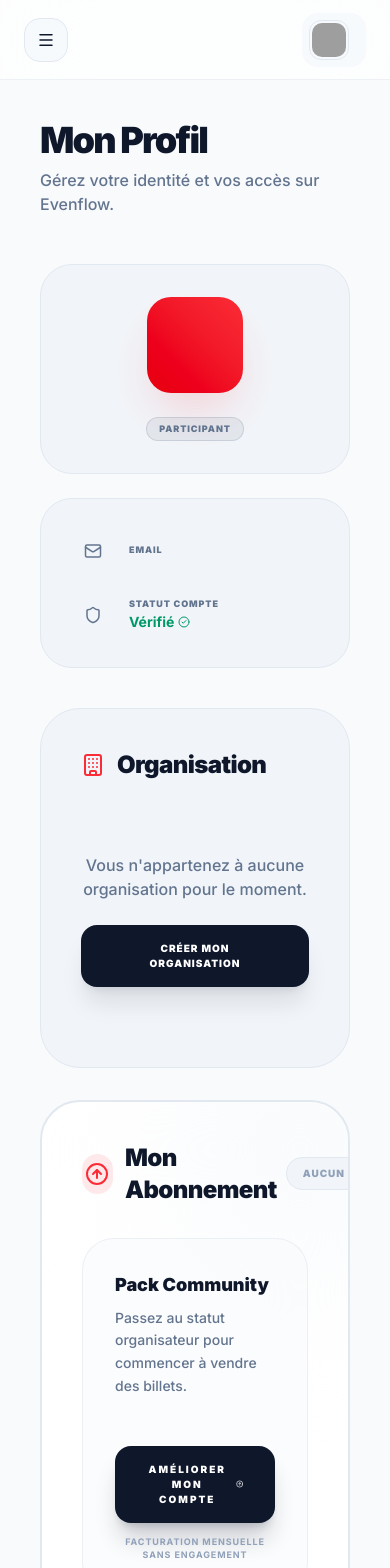
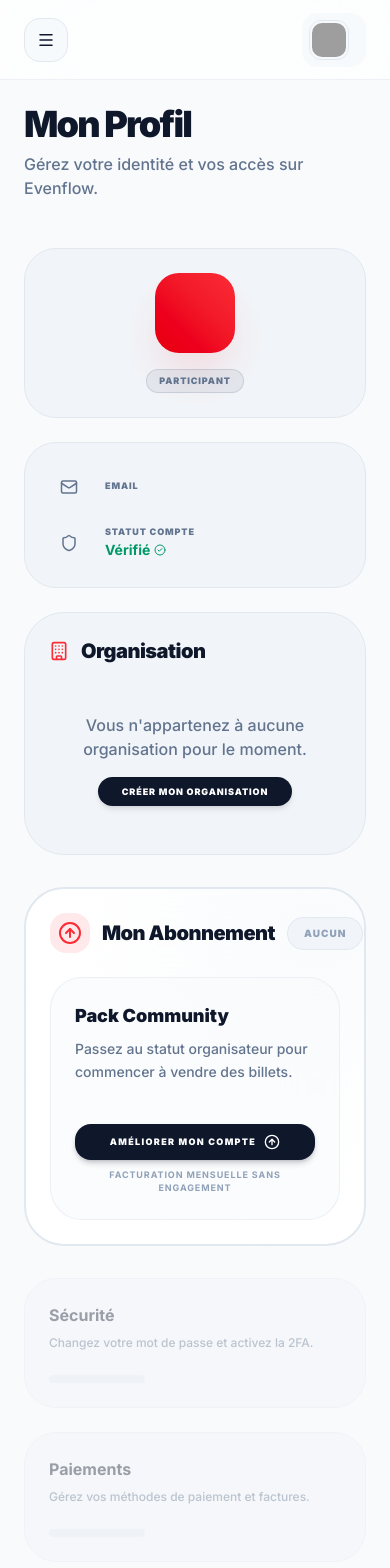
Before and after one commit to 7Bhil/VibeEvent-front, a React (Vite) app: page /profile in a window 390 px wide. Shown: the top 1568 px of the page. Built offline with nearby package versions, Linux system fonts and the light colour scheme; grey boxes are pictures that could not be loaded.

Commit message:
Modification version mobile de Profil

```diff
--- a/src/pages/Profile.jsx
+++ b/src/pages/Profile.jsx
@@ -45,24 +45,24 @@
 
 
     return (
-        <div className="p-10 max-w-5xl mx-auto">
+        <div className="p-6 sm:p-8 lg:p-10 max-w-5xl mx-auto">
             <div className="mb-12">
                 <h1 className="text-4xl font-black tracking-tighter mb-2">Mon Profil</h1>
                 <p className="text-slate-500 font-medium">Gérez votre identité et vos accès sur Evenflow.</p>
             </div>
 
-            <div className="grid grid-cols-1 lg:grid-cols-3 gap-10">
+            <div className="grid grid-cols-1 lg:grid-cols-3 gap-6 lg:gap-10">
                 {/* Left - Identity Card */}
                 <div className="lg:col-span-1 space-y-6">
-                    <div className="bg-slate-100 border border-slate-200 rounded-[32px] p-8 text-center relative overflow-hidden group">
-                        <div className="absolute inset-0 bg-gradient-to-b from-red-500/10 to-transparent opacity-0 group-hover:opacity-100 transition-opacity duration-500"></div>
+                    <div className="bg-slate-100 border border-slate-200 rounded-4xl p-6 sm:p-8 text-center relative overflow-hidden group">
+                        <div className="absolute inset-0 bg-linear-to-b from-red-500/10 to-transparent opacity-0 group-hover:opacity-100 transition-opacity duration-500"></div>
 
-                        <div className="w-24 h-24 rounded-3xl bg-gradient-to-tr from-red-600 to-red-500 mx-auto mb-6 flex items-center justify-center text-3xl font-black shadow-2xl shadow-red-500/20 relative z-10">
+                        <div className="w-20 h-20 sm:w-24 sm:h-24 rounded-3xl bg-linear-to-tr from-red-600 to-red-500 mx-auto mb-4 sm:mb-6 flex items-center justify-center text-2xl sm:text-3xl font-black shadow-2xl shadow-red-500/20 relative z-10">
                             {user.name?.charAt(0)}
                         </div>
 
-                        <h3 className="text-xl font-bold tracking-tight mb-1 relative z-10">{user.name}</h3>
-                        <p className="text-slate-500 text-xs font-bold uppercase tracking-widest mb-6 relative z-10">{user.role}</p>
+                        <h3 className="text-lg sm:text-xl font-bold tracking-tight mb-1 relative z-10">{user.name}</h3>
+                        <p className="text-slate-500 text-[9px] sm:text-xs font-bold uppercase tracking-widest mb-4 sm:mb-6 relative z-10">{user.role}</p>
 
                         <div className="flex justify-center gap-2 relative z-10">
                             <span className={cn(
@@ -76,7 +76,7 @@
                         </div>
                     </div>
 
-                    <div className="bg-slate-100 border border-slate-200 rounded-[32px] p-8 space-y-6">
+                    <div className="bg-slate-100 border border-slate-200 rounded-4xl p-6 space-y-4">
                         <div className="flex items-center gap-4">
                             <div className="w-10 h-10 rounded-xl bg-slate-100 flex items-center justify-center text-slate-500">
                                 <Mail size={18} />
@@ -103,10 +103,10 @@
                 {/* Right - Content Area */}
                 <div className="lg:col-span-2 space-y-8">
                     {/* Organization Section */}
-                    <section className="bg-slate-100 border border-slate-200 rounded-[40px] p-10">
-                        <div className="flex items-center gap-3 mb-8">
-                            <Building className="text-red-500" size={24} />
-                            <h2 className="text-2xl font-black tracking-tight">Organisation</h2>
+                    <section className="bg-slate-100 border border-slate-200 rounded-[40px] p-6 sm:p-8">
+                        <div className="flex items-center gap-3 mb-6">
+                            <Building className="text-red-500" size={20} />
+                            <h2 className="text-xl sm:text-2xl font-black tracking-tight">Organisation</h2>
                         </div>
 
                         {user.organization ? (
@@ -118,19 +118,19 @@
                                 <button className="text-[10px] font-black text-red-500 uppercase tracking-widest hover:underline">Quitter</button>
                             </div>
                         ) : (
-                            <div className="text-center py-10">
-                                <p className="text-slate-500 mb-6 font-medium">Vous n'appartenez à aucune organisation pour le moment.</p>
+                                <div className="text-center py-6">
+                                <p className="text-slate-500 mb-4 font-medium">Vous n'appartenez à aucune organisation pour le moment.</p>
                                 {user.role === 'attendee' ? (
-                                    <div className="bg-red-50 border border-red-100 rounded-3xl p-8">
-                                        <AlertCircle className="mx-auto text-red-600 mb-4" size={32} />
+                                    <div className="bg-red-50 border border-red-100 rounded-3xl p-6">
+                                        <AlertCircle className="mx-auto text-red-600 mb-3" size={28} />
                                         <h4 className="font-bold mb-2">Devenir un créateur</h4>
-                                        <p className="text-sm text-slate-500 mb-8 max-w-sm mx-auto">
+                                        <p className="text-sm text-slate-500 mb-6 max-w-sm mx-auto">
                                             Choisissez le forfait qui vous correspond (Événements ou Sondages) pour commencer à créer.
                                         </p>
 
                                         <button
                                             onClick={() => navigate('/upgrade')}
-                                            className="bg-red-600 hover:bg-red-500 text-white font-black py-4 px-10 rounded-2xl text-[10px] uppercase tracking-[0.2em] shadow-xl shadow-red-500/20 transition-all flex items-center justify-center mx-auto"
+                                            className="bg-red-600 hover:bg-red-500 text-white font-black py-2 sm:py-3 px-6 sm:px-10 rounded-2xl text-[9px] sm:text-[10px] uppercase tracking-[0.15em] shadow-md shadow-red-500/20 transition-all flex items-center justify-center mx-auto"
                                         >
                                             Voir les Forfaits
                                         </button>
@@ -139,7 +139,7 @@
                                     <button
                                         onClick={() => setIsModalOpen(true)}
                                         disabled={loading}
-                                        className="bg-slate-900 text-white py-4 px-10 rounded-2xl text-[10px] font-black uppercase tracking-widest hover:bg-slate-800 transition-all shadow-xl shadow-slate-900/10 disabled:opacity-50"
+                                        className="bg-slate-900 text-white py-2 sm:py-3 px-6 sm:px-10 rounded-2xl text-[9px] sm:text-[10px] font-black uppercase tracking-widest hover:bg-slate-800 transition-all shadow-md shadow-slate-900/10 disabled:opacity-50"
                                     >
                                         {loading ? "Chargement..." : "Créer mon organisation"}
                                     </button>
@@ -149,26 +149,26 @@
                     </section>
 
                     {/* Subscription Section */}
-                    <section className="bg-white border-2 border-slate-200 rounded-[40px] p-10 relative overflow-hidden">
+                    <section className="bg-white border-2 border-slate-200 rounded-[40px] p-6 sm:p-8 relative overflow-hidden">
                         <div className="absolute top-0 right-0 w-64 h-64 bg-slate-50 -mr-20 -mt-20 rounded-full blur-[80px]"></div>
 
                         <div className="relative z-10">
-                            <div className="flex items-center justify-between mb-8">
+                            <div className="flex items-center justify-between mb-6 flex-nowrap">
                                 <div className="flex items-center gap-3">
                                     <div className="w-10 h-10 rounded-2xl bg-red-500/10 flex items-center justify-center text-red-500">
                                         <ArrowUpCircle size={24} />
                                     </div>
-                                    <h2 className="text-2xl font-black tracking-tight">Mon Abonnement</h2>
+                                    <h2 className="text-xl sm:text-2xl font-black tracking-tight whitespace-nowrap">Mon Abonnement</h2>
                                 </div>
                                 <span className={cn(
-                                    "px-4 py-2 rounded-2xl text-[10px] font-black uppercase tracking-widest border",
+                                    "ml-3 mr-3 shrink-0 px-4 py-2 rounded-2xl text-[10px] font-black uppercase tracking-widest border",
                                     user.plan && user.plan !== 'none' ? "bg-emerald-500/10 text-emerald-500 border-emerald-500/20" : "bg-slate-100 text-slate-400 border-slate-200"
                                 )}>
                                     {user.plan === 'premium' ? 'Suite Complète' : user.plan === 'events_only' ? 'Événements' : user.plan === 'polls_only' ? 'Sondages' : 'Aucun'}
                                 </span>
                             </div>
 
-                            <div className="grid grid-cols-1 md:grid-cols-2 gap-8 items-center bg-slate-50/50 p-8 rounded-[32px] border border-slate-200/60">
+                            <div className="grid grid-cols-1 md:grid-cols-2 gap-6 items-center bg-slate-50/50 p-6 rounded-4xl border border-slate-200/60">
                                 <div>
                                     <h4 className="text-lg font-black mb-2">
                                         {user.plan === 'premium' ? 'Plan Gold Illimité' : user.plan === 'none' ? 'Pass Gratuit' : `Pack ${user.plan === 'events_only' ? 'Organisateur' : 'Community'}`}
@@ -185,10 +185,10 @@
                                         </p>
                                     )}
                                 </div>
-                                <div className="flex flex-col gap-3">
+                                <div className="flex flex-col gap-2">
                                     <button
                                         onClick={() => navigate('/upgrade')}
-                                        className="w-full bg-slate-900 hover:bg-slate-800 text-white font-black py-4 px-8 rounded-2xl text-[10px] uppercase tracking-[0.2em] shadow-xl shadow-slate-900/20 transition-all flex items-center justify-center gap-2"
+                                        className="w-full bg-slate-900 hover:bg-slate-800 text-white font-black py-2.5 sm:py-3 px-6 sm:px-8 rounded-2xl text-[9px] sm:text-[10px] uppercase tracking-[0.15em] shadow-md shadow-slate-900/20 transition-all flex items-center justify-center gap-2"
                                     >
                                         {user.plan && user.plan !== 'none' ? 'Changer de forfait' : 'Améliorer mon compte'}
                                         <ArrowUpCircle size={16} />
@@ -201,12 +201,12 @@
 
                     {/* Preferences / Security Section Placeholder */}
                     <div className="grid grid-cols-1 md:grid-cols-2 gap-6">
-                        <div className="bg-slate-100 border border-slate-200 rounded-[32px] p-8 opacity-40">
+                        <div className="bg-slate-100 border border-slate-200 rounded-4xl p-6 opacity-40">
                             <h4 className="font-bold mb-2">Sécurité</h4>
                             <p className="text-xs text-slate-500 mb-6 font-medium">Changez votre mot de passe et activez la 2FA.</p>
                             <div className="h-2 w-24 bg-slate-200 rounded-full"></div>
                         </div>
-                        <div className="bg-slate-100 border border-slate-200 rounded-[32px] p-8 opacity-40">
+                        <div className="bg-slate-100 border border-slate-200 rounded-4xl p-6 opacity-40">
                             <h4 className="font-bold mb-2">Paiements</h4>
                             <p className="text-xs text-slate-500 mb-6 font-medium">Gérez vos méthodes de paiement et factures.</p>
                             <div className="h-2 w-24 bg-slate-200 rounded-full"></div>
```
